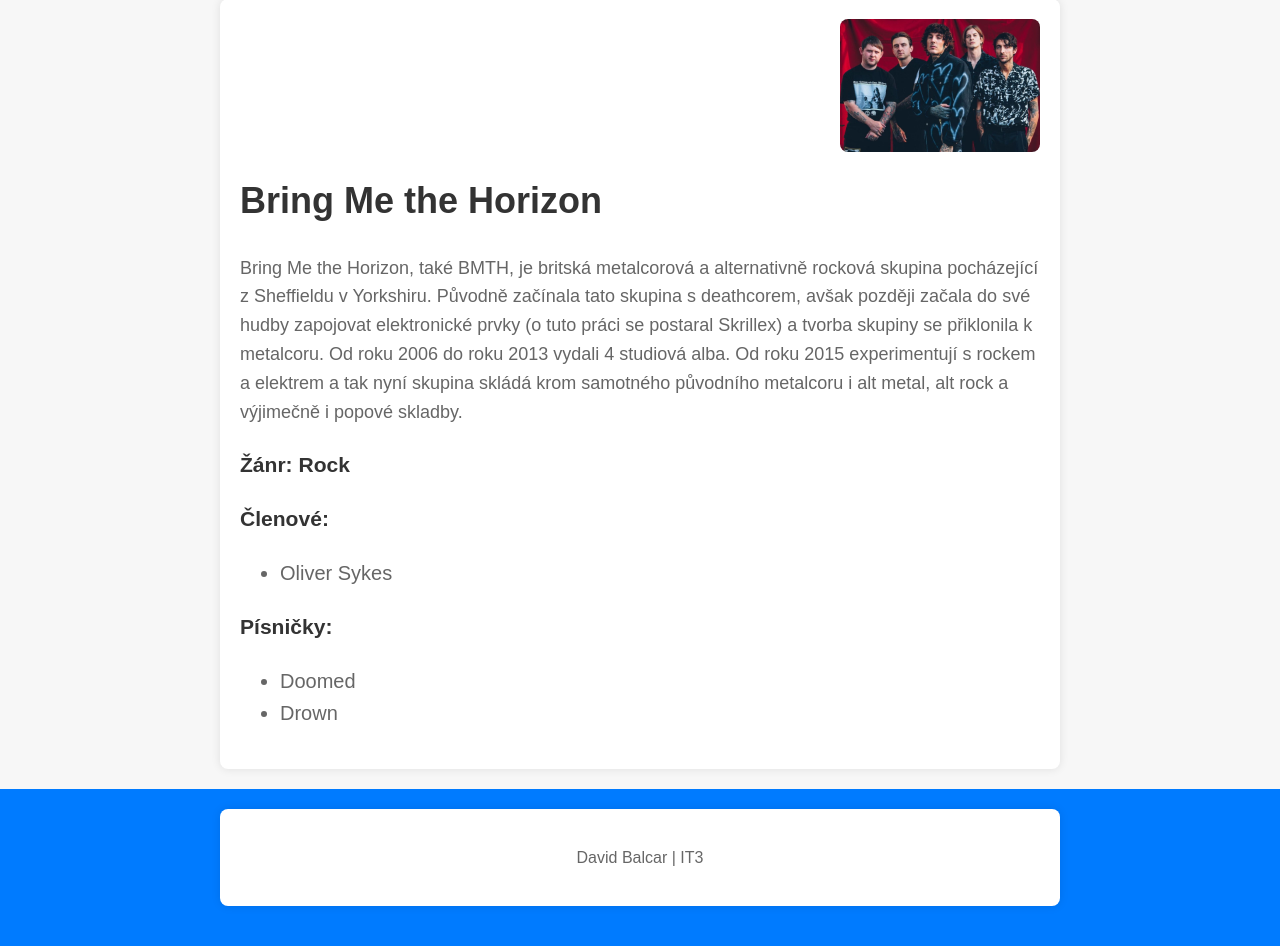
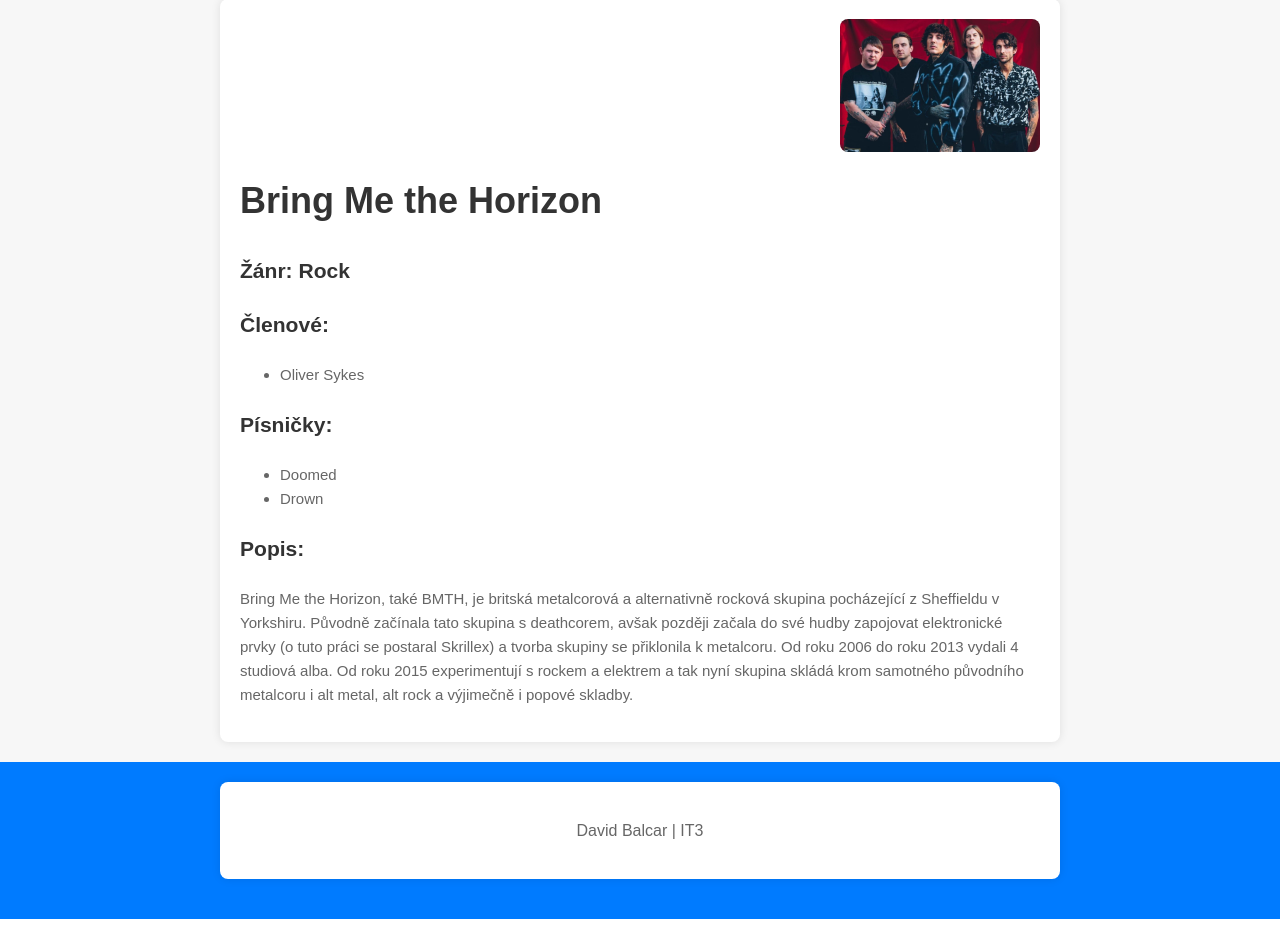
Before and after one commit to bludol/Django, a Django app: page /kapela/1/ in a window 1280 px wide. Shown: the part 261-1207 px from the top of the page. After the commit the page ends 1180 px from the top, so only its background shows below. Run offline with Django 5.2, Linux system fonts and the light colour scheme; data comes from the database, SQL or seed files in the repository; both versions use the stored data as it was after the commit; some libraries are stand-ins or nearby versions.

Commit message:
Final Commit

```diff
--- a/RFPproject/RFPapp/templates/RFPapp/kapela_detail.html
+++ b/RFPproject/RFPapp/templates/RFPapp/kapela_detail.html
@@ -25,20 +25,21 @@
                     <img src="{% static 'img/kapely/' %}{{ kapela.jmeno }}.jpg" class="card-img-top" alt="{{ kapela.jmeno }}" style="max-width: 50%; float: right;">
                     <div class="card-body">
                         <h1 class="card-title">{{ kapela.jmeno }}</h1>
-                        <p class="card-text">{{ kapela.popis }}</p>
                         <h3>Žánr: {{ kapela.zanr }}</h3>
                         <h3>Členové:</h3>
-                        <ul style="font-size: 20px;">
+                        <ul style="font-size: 15px;">
                             {% for osoba in kapela.osoba_set.all %}
                             <li>{{ osoba.jmeno }} {{ osoba.prijmeni }}</li>
                             {% endfor %}
                         </ul>
                         <h3>Písničky:</h3>
-                        <ul style="font-size: 20px;">
+                        <ul style="font-size: 15px;">
                             {% for pisnicka in kapela.pisnicka_set.all %}
                             <li>{{ pisnicka.jmeno_pisne }}</li>
                             {% endfor %}
                         </ul>
+                        <h3>Popis:</h3>
+                        <p style="font-size: 15px;" class="card-text">{{ kapela.popis }}</p>
                     </div>
                 </div>
             </div>
```
Also changed, not shown: RFPproject/RFPapp/static/img/rfp.png (deleted), RFPproject/db.sqlite3, RFPproject/img/kapely/Bring_Me_The_Horizon.jpg (added), RFPproject/img/kapely/Yungblud.jpg (added).
